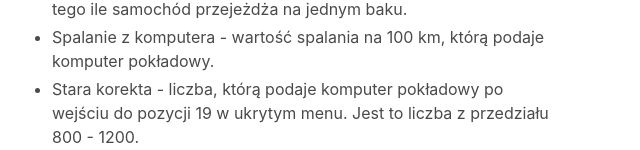
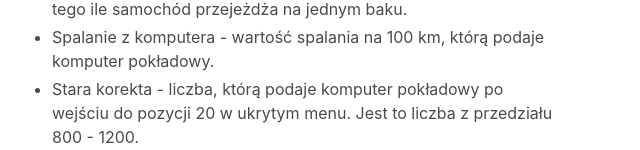
Before and after one commit to mikesrike/bmwkalkulator, a plain HTML site: page index.html in a window 1280 px wide. Shown: the part 637-787 px from the top of the page, 632-1272 px from the left. Drawn offline with Linux system fonts and the light colour scheme.

Commit message:
poprawka

```diff
--- a/index.html
+++ b/index.html
@@ -158,7 +158,7 @@
                             </li>
 
                             <li>
-                                Stara korekta - liczba, którą podaje komputer pokładowy po wejściu do pozycji 19 w ukrytym menu. Jest to liczba z przedziału 800 - 1200.
+                                Stara korekta - liczba, którą podaje komputer pokładowy po wejściu do pozycji 20 w ukrytym menu. Jest to liczba z przedziału 800 - 1200.
                             </li>
                         </ul>
 
```
